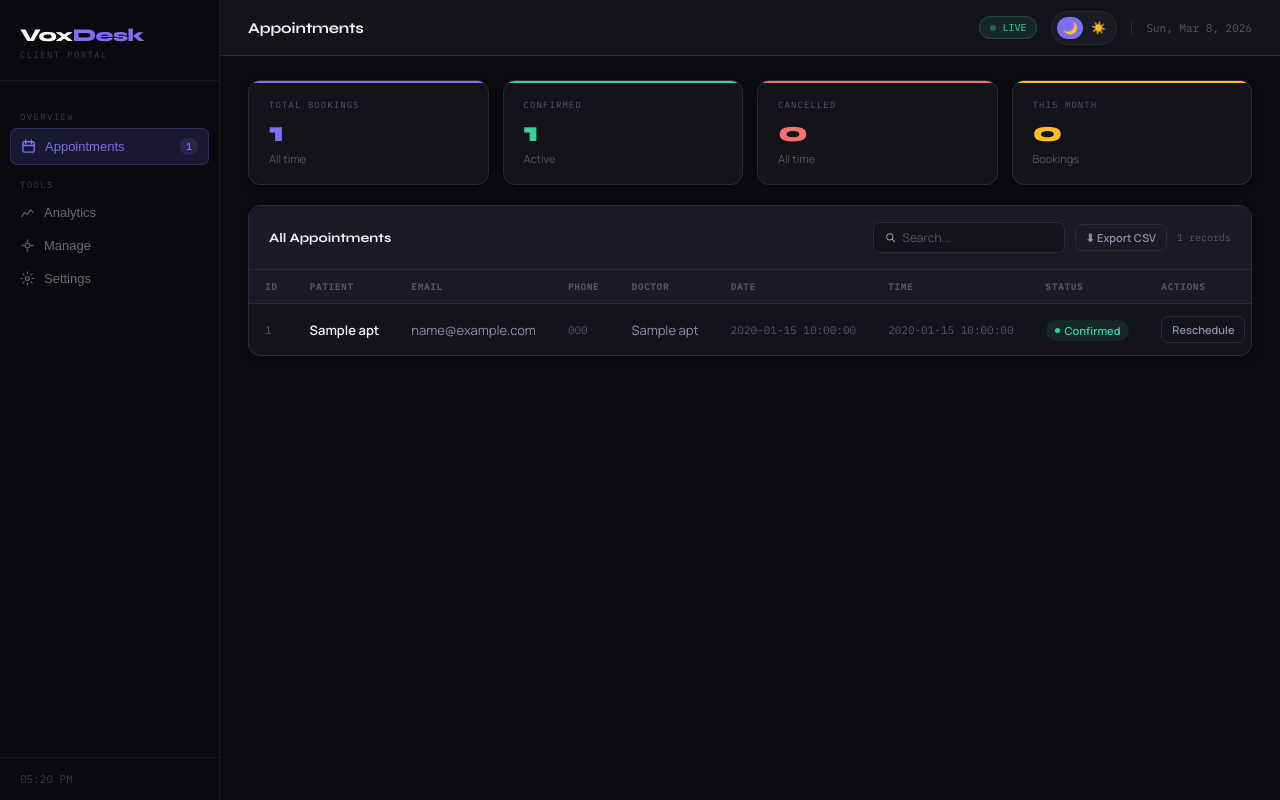
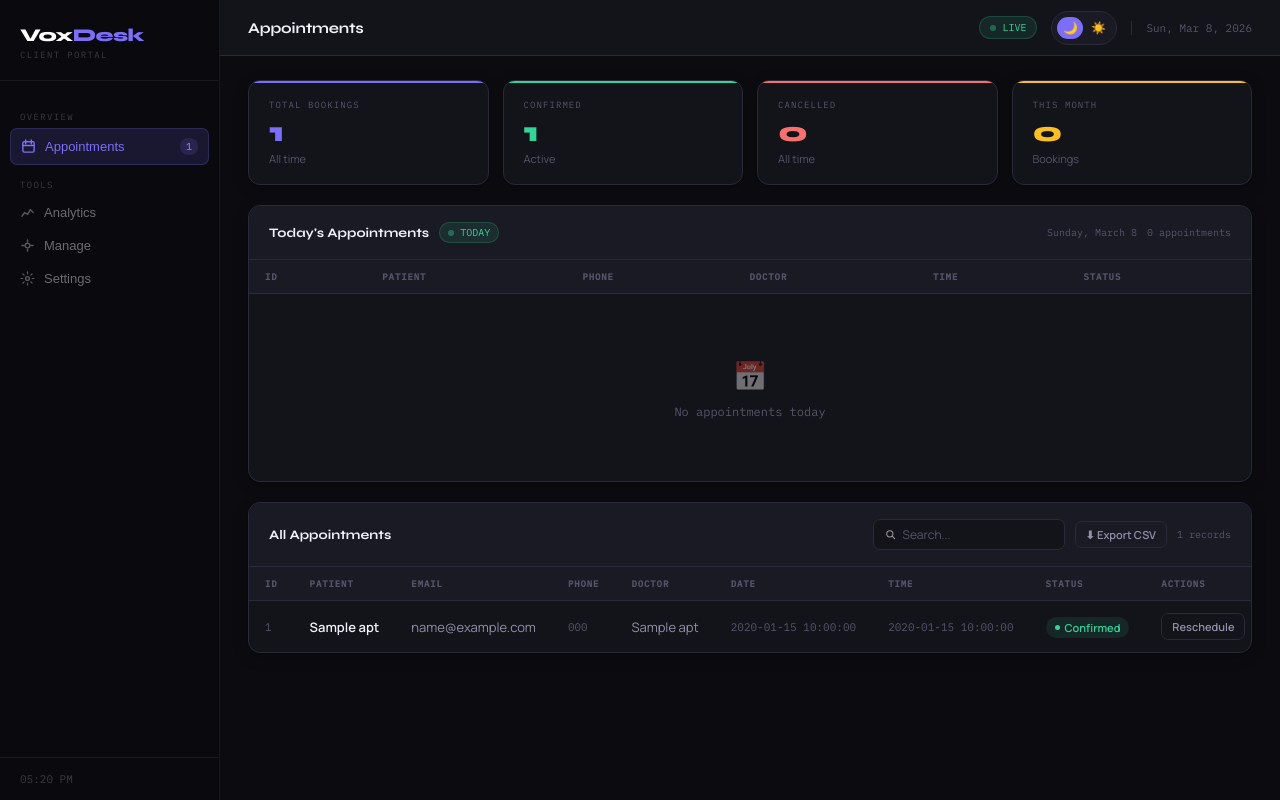
Before and after one commit to suhaib1112/dubai-hospital-backend, a FastAPI app: template templates/admin.html in a window 1280 px wide. Run offline with FastAPI, Linux system fonts and the light colour scheme; the template is opened without the code that fills it: most values are stand-ins (such as "Sample title", 1, 10 or a date in 2020); some libraries are stand-ins or nearby versions.

Commit message:
add today's appointments section

```diff
--- a/templates/admin.html
+++ b/templates/admin.html
@@ -224,6 +224,32 @@
         <div class="stat-card"><div class="stat-label">This Month</div><div class="stat-value" id="stat-month">—</div><div class="stat-sub">Bookings</div></div>
       </div>
 
+      <!-- TODAY'S APPOINTMENTS -->
+      <div class="card" style="margin-bottom:20px;">
+        <div class="card-header">
+          <div style="display:flex;align-items:center;gap:10px;">
+            <div class="card-title">Today's Appointments</div>
+            <div class="live-badge" style="padding:3px 8px;">
+              <div class="live-dot"></div>
+              <div class="live-text">TODAY</div>
+            </div>
+          </div>
+          <div style="display:flex;align-items:center;gap:10px;">
+            <span class="card-meta" id="today-date-label">—</span>
+            <span class="card-meta" id="today-count-label">— appointments</span>
+          </div>
+        </div>
+        <div style="overflow-x:auto;">
+          <table>
+            <thead><tr><th>ID</th><th>Patient</th><th>Phone</th><th>Doctor</th><th>Time</th><th>Status</th></tr></thead>
+            <tbody id="today-tbody">
+              <tr><td colspan="6"><div class="empty"><div class="empty-icon">📅</div><div class="empty-text">Loading...</div></div></td></tr>
+            </tbody>
+          </table>
+        </div>
+      </div>
+
+      <!-- ALL APPOINTMENTS -->
       <div class="card">
         <div class="card-header">
           <div class="card-title">All Appointments</div>
@@ -739,7 +765,51 @@
     });
   }
 
+  function buildToday() {
+    const now = new Date();
+    const todayStr = String(now.getDate()).padStart(2,'0') + '/' +
+                     String(now.getMonth()+1).padStart(2,'0') + '/' +
+                     now.getFullYear();
+
+    document.getElementById('today-date-label').textContent = now.toLocaleDateString('en-US',{weekday:'long',month:'long',day:'numeric'});
+
+    const rows = document.getElementById('apt-tbody').querySelectorAll('tr');
+    const todayRows = [];
+
+    rows.forEach(row => {
+      const cells = row.querySelectorAll('td');
+      if (cells.length < 8) return;
+      const date = cells[5].textContent.trim();
+      if (date === todayStr) todayRows.push(cells);
+    });
+
+    const tbody = document.getElementById('today-tbody');
+    document.getElementById('today-count-label').textContent = todayRows.length + ' appointment' + (todayRows.length !== 1 ? 's' : '');
+
+    if (todayRows.length === 0) {
+      tbody.innerHTML = `<tr><td colspan="6"><div class="empty"><div class="empty-icon">📅</div><div class="empty-text">No appointments today</div></div></td></tr>`;
+      return;
+    }
+
+    // Sort by time
+    todayRows.sort((a,b) => a[6].textContent.trim().localeCompare(b[6].textContent.trim()));
+
+    tbody.innerHTML = todayRows.map(cells => {
+      const status = cells[7].textContent.trim();
+      const badgeClass = status === 'Confirmed' ? 'badge-confirmed' : status === 'Cancelled' ? 'badge-cancelled' : '';
+      return `<tr>
+        <td class="td-mono">${cells[0].textContent.trim()}</td>
+        <td class="td-primary">${cells[1].textContent.trim()}</td>
+        <td class="td-mono">${cells[3].textContent.trim()}</td>
+        <td>${cells[4].textContent.trim()}</td>
+        <td class="td-mono" style="font-weight:700;color:var(--accent);">${cells[6].textContent.trim()}</td>
+        <td><span class="badge ${badgeClass}">${status}</span></td>
+      </tr>`;
+    }).join('');
+  }
+
   processStats();
+  buildToday();
 </script>
 </body>
 </html>
```
